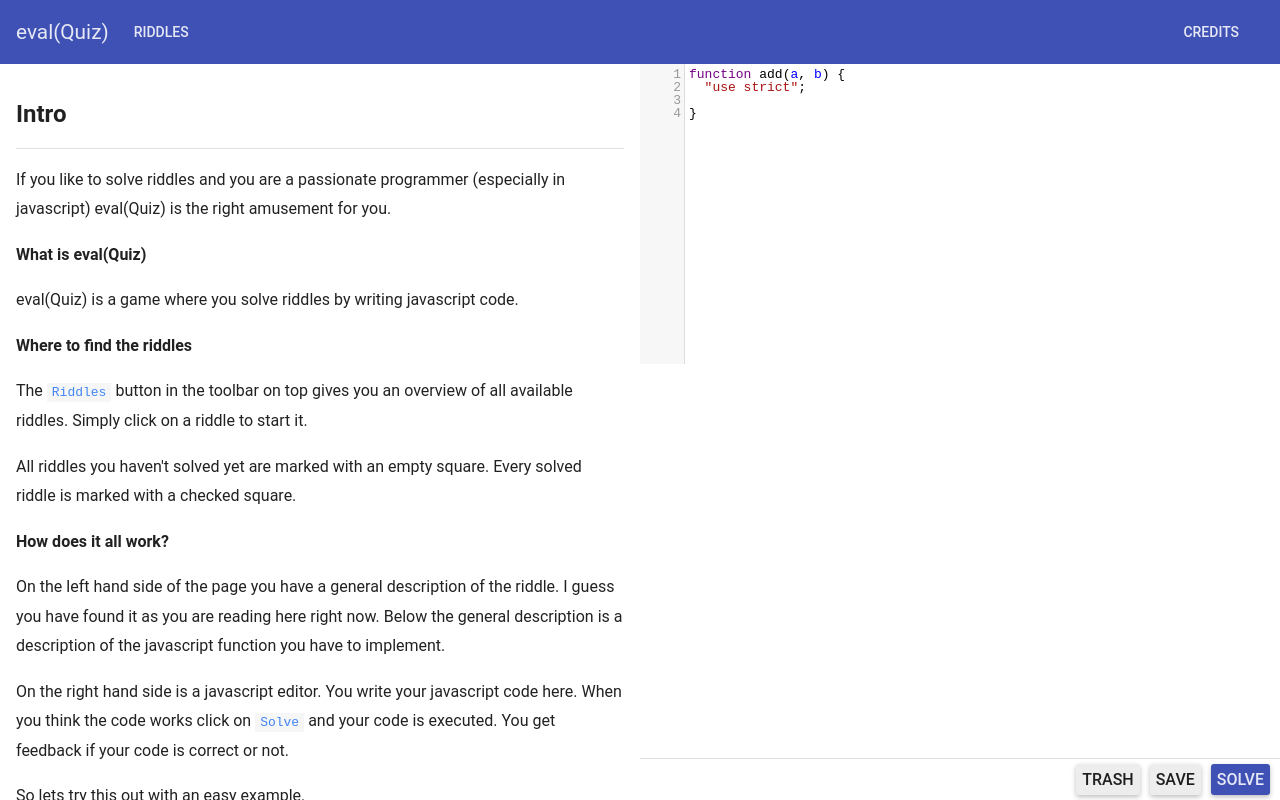
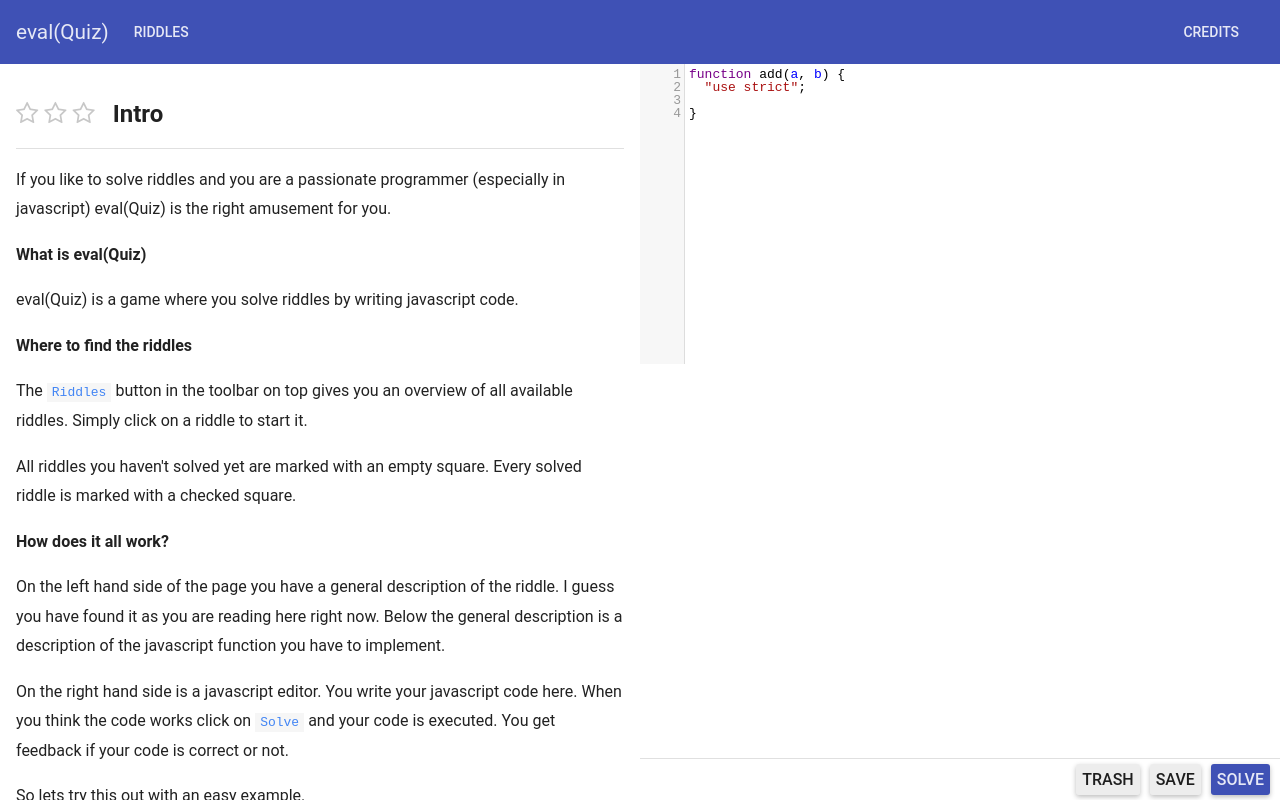
Before and after one commit to furti/evalquiz, a plain HTML site: page index.html in a window 1280 px wide. Drawn offline with Linux system fonts and the light colour scheme.

Commit message:
added stars to riddle-list

```diff
--- a/css/evalquiz.css
+++ b/css/evalquiz.css
@@ -67,7 +67,7 @@ table td {
 }
 
 .light {
-    color: lavender;
+    opacity: 0.25;
 }
 
 .glow {
--- a/templates/riddle.html
+++ b/templates/riddle.html
@@ -4,7 +4,14 @@
 </md-content>
 <!--Riddle Description-->
 <md-content class="md-padding" flex="50">
-    <h2>{{riddleCtrl.riddle.title}}</h2>
+
+    <h2>
+        <i class="fa" ng-class="{'fa-star-o light': riddleCtrl.riddle.score <= 0, 'fa-star': riddleCtrl.riddle.score > 0}"></i>
+        <i class="fa" ng-class="{'fa-star-o light': riddleCtrl.riddle.score <= 1, 'fa-star': riddleCtrl.riddle.score > 1}"></i>
+        <i class="fa" ng-class="{'fa-star-o light': riddleCtrl.riddle.score <= 2, 'fa-star': riddleCtrl.riddle.score > 2}"></i>
+        &nbsp;
+        {{riddleCtrl.riddle.title}}
+    </h2>
     <md-divider></md-divider>
 
     <div btf-markdown="riddleCtrl.riddle.description"></div>
```
Also changed, not shown: templates/riddleCard.html (+4 -0 lines).
